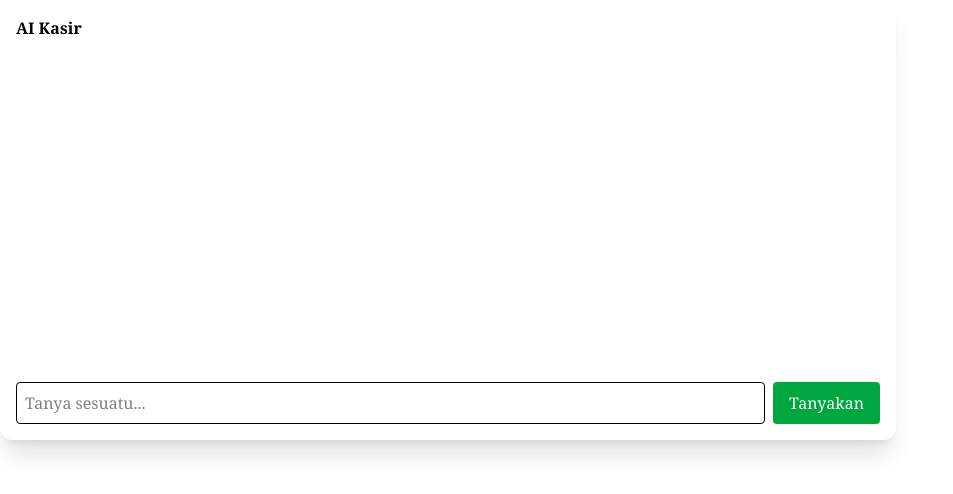
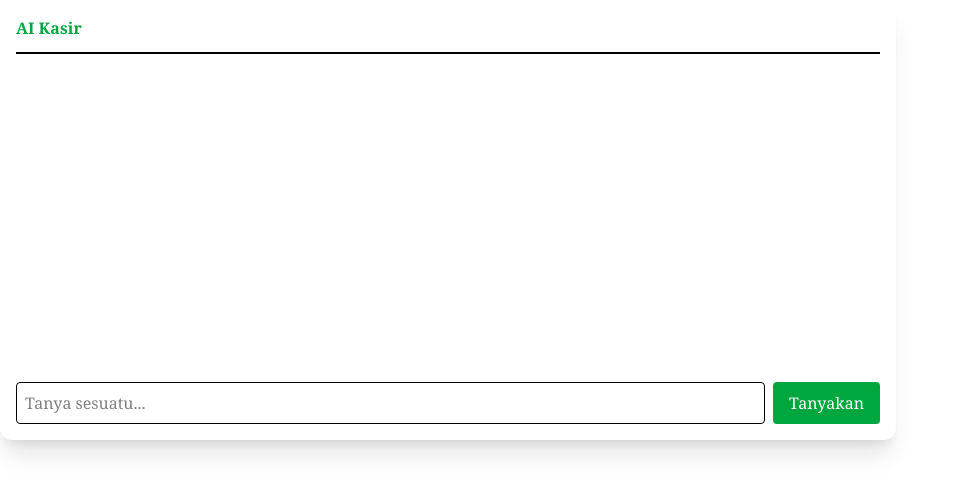
Before and after one commit to bileam/POS_Caffe, a React (Vite) app: page /ai in a window 1280 px wide. Shown: the top 494 px of the page, without its empty margins (0-953 px from the left). Built offline with nearby package versions, Linux system fonts and the light colour scheme.

Commit message:
update again Ai

```diff
--- a/src/components/AIChat.jsx
+++ b/src/components/AIChat.jsx
@@ -36,7 +36,8 @@ const AIChat = () => {
       onClick={(e) => e.stopPropagation()}
       className="bg-white shadow-xl max-w-[70%] rounded-xl p-4 w-full h-110 flex flex-col"
     >
-      <h2 className="font-bold mb-3">AI Kasir</h2>
+      <h2 className="font-bold mb-3 text-green-600">AI Kasir</h2>
+      <span className="w-full border "></span>
 
       {/* Chat Area */}
       <div className="flex-1 overflow-auto text-sm space-y-2 mb-3">
```
